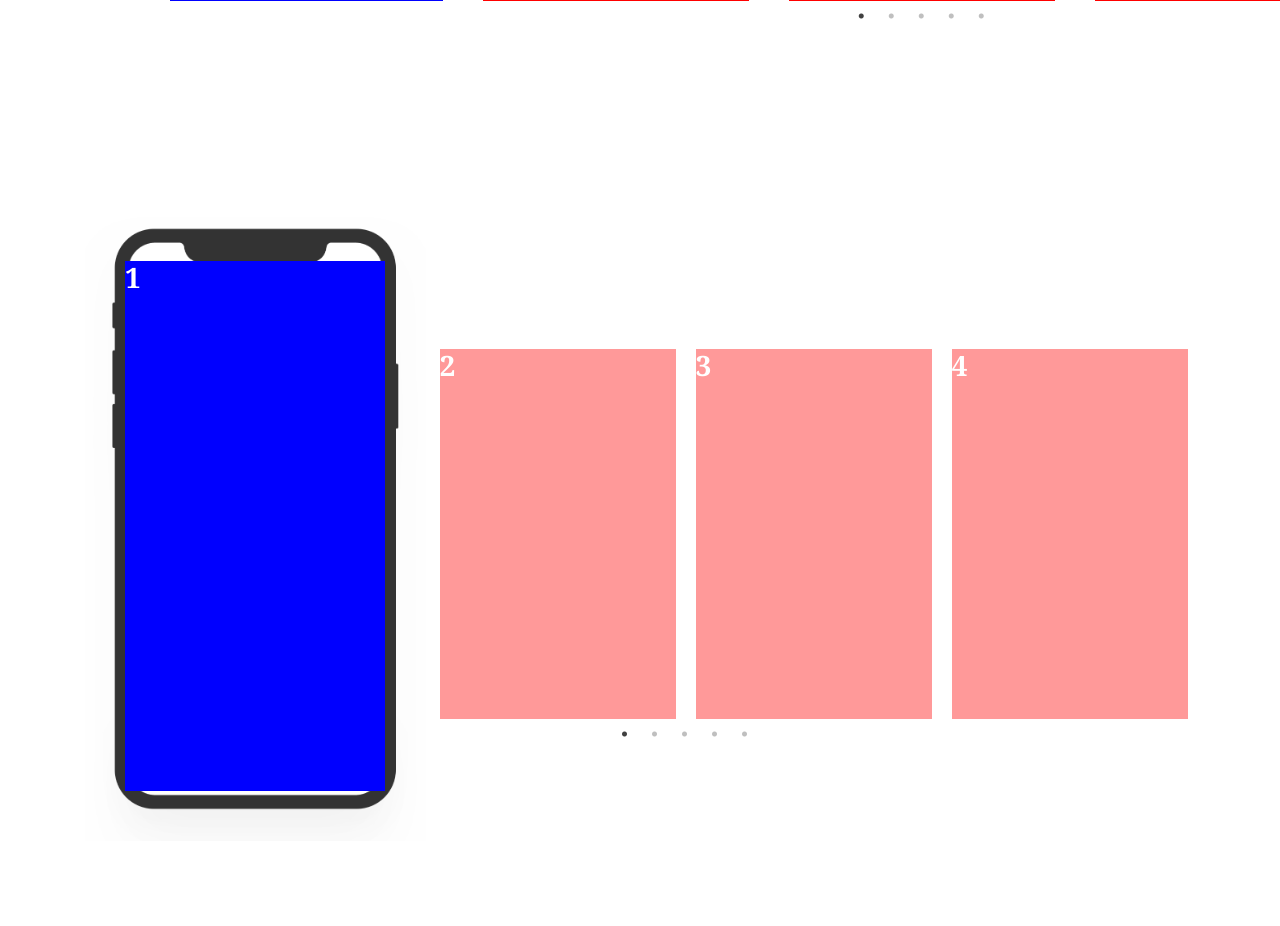
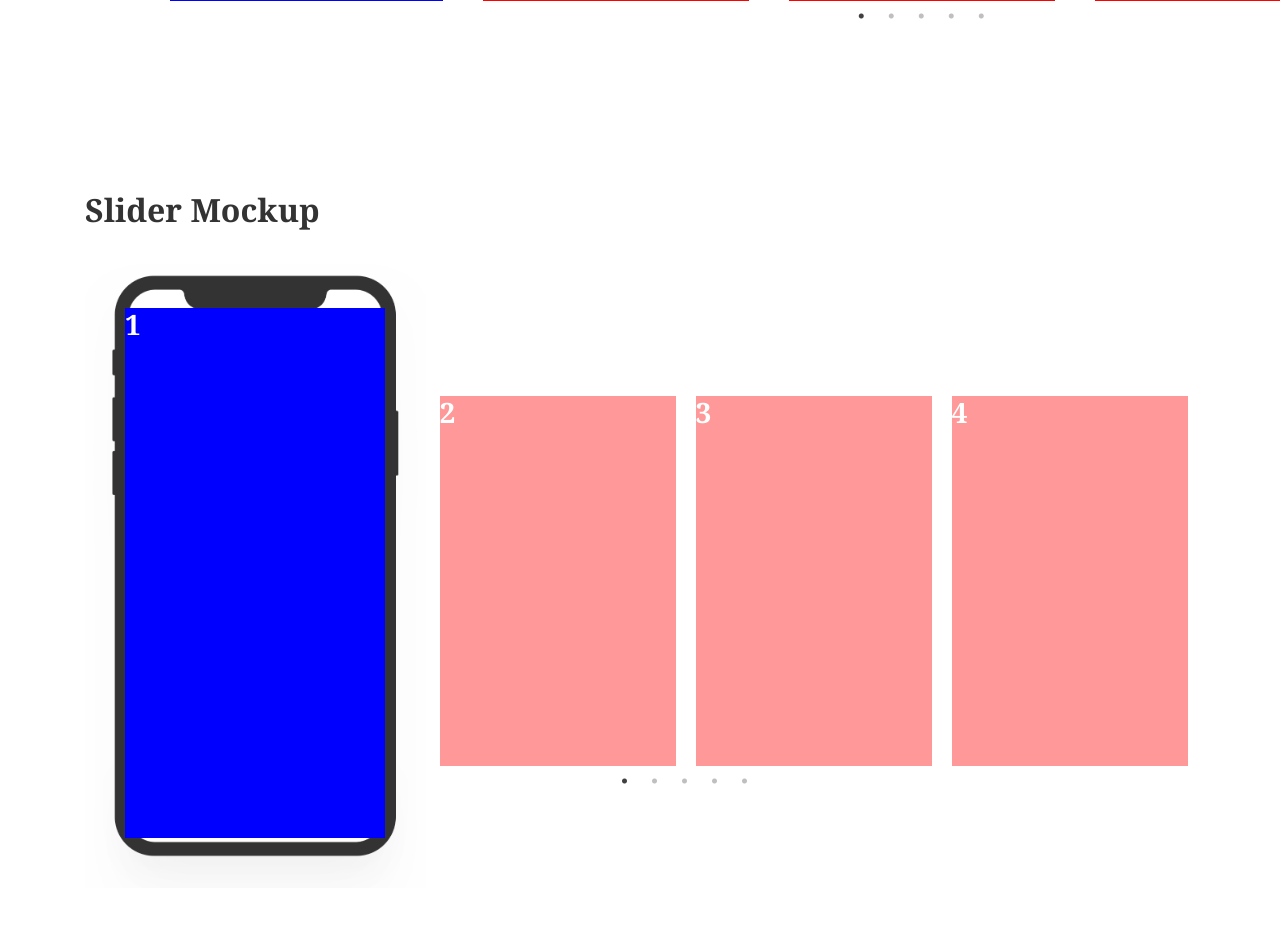
Before and after one commit to indrahartakendaaa/slider-custome, a PHP site: page / in a window 1280 px wide. Shown: the part 2070-2996 px from the top of the page. Before the commit the page ends 2881 px from the top, so only its background shows below. Run offline with PHP 8.4, Linux system fonts and the light colour scheme; grey boxes labelled with a size stand in for pictures from a placeholder-image service; some libraries are stand-ins or nearby versions; some web fonts are replaced.

Commit message:
title mockup

```diff
--- a/index.php
+++ b/index.php
@@ -465,6 +465,9 @@
 
     <section class="py-main" id="slider-phone">
       <div class="container">
+        <h2>Slider Mockup</h2>
+      </div>
+      <div class="container">
         <div class="mockup">
           <img src="<?php echo $prefix;?>assets/img/iphone.png">
         </div>
```
